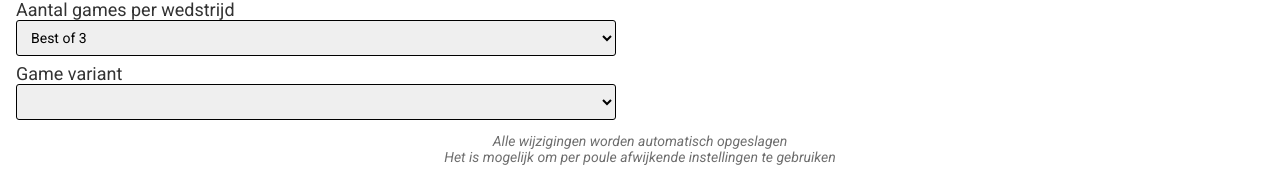
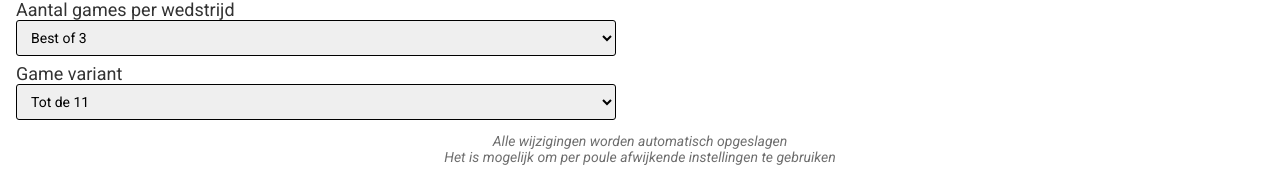
Before and after one commit to NTTB/club-tournament, a Svelte app: page / in a window 1280 px wide. Both pictures are taken after a click on the button "NIEUW TOERNOOI MAKEN". Shown: the part 314-488 px from the top of the page. Built offline with nearby package versions, Linux system fonts and the light colour scheme.

Commit message:
Fix storing the points per set

```diff
--- a/src/Pages/Tournament/_Info.svelte
+++ b/src/Pages/Tournament/_Info.svelte
@@ -65,7 +65,7 @@
 
 <div class="field">
   <label for="pointsPerMatch">Game variant</label>
-  <select id="pointsPerMatch" bind:value={tournament.pointsPerMatch}>
+  <select id="pointsPerMatch" bind:value={tournament.pointsPerSet}>
     <option value={11}>Tot de 11</option>
     <option value={21}>Tot de 21</option>
   </select>
```
